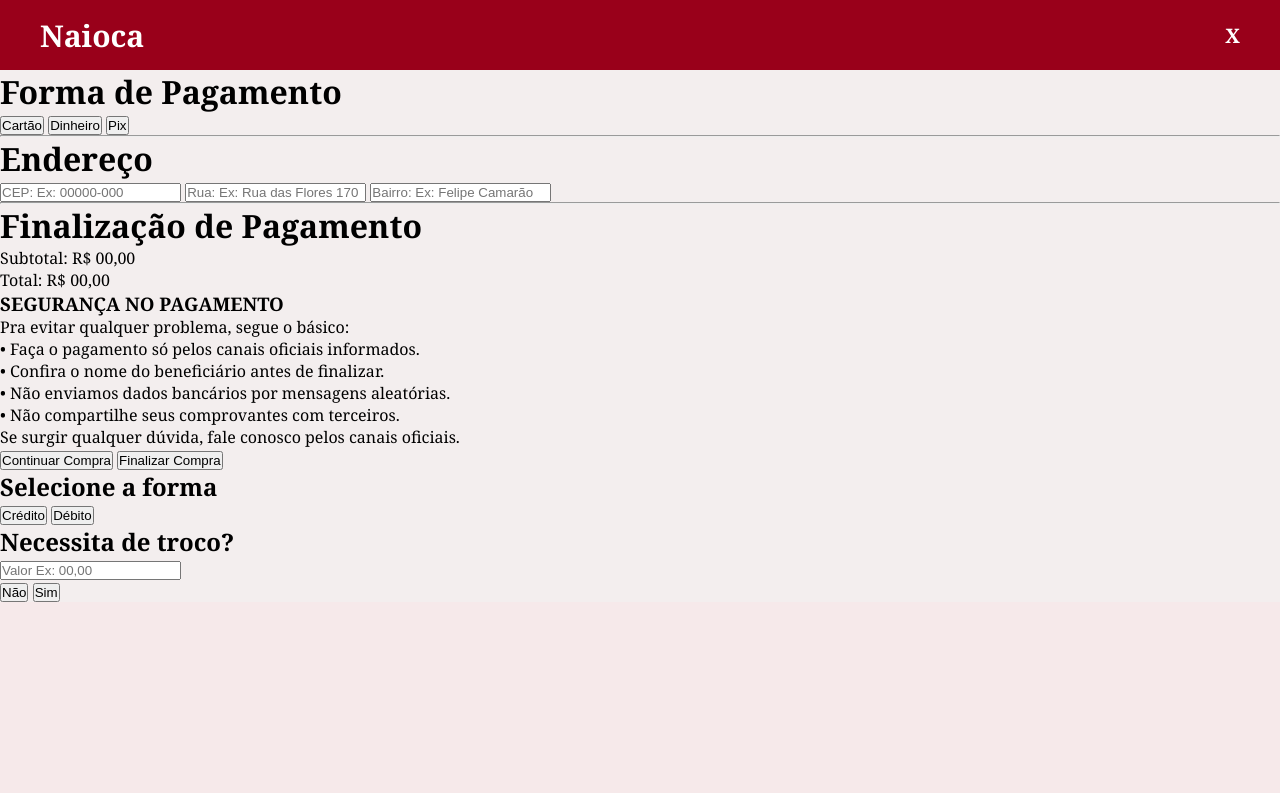
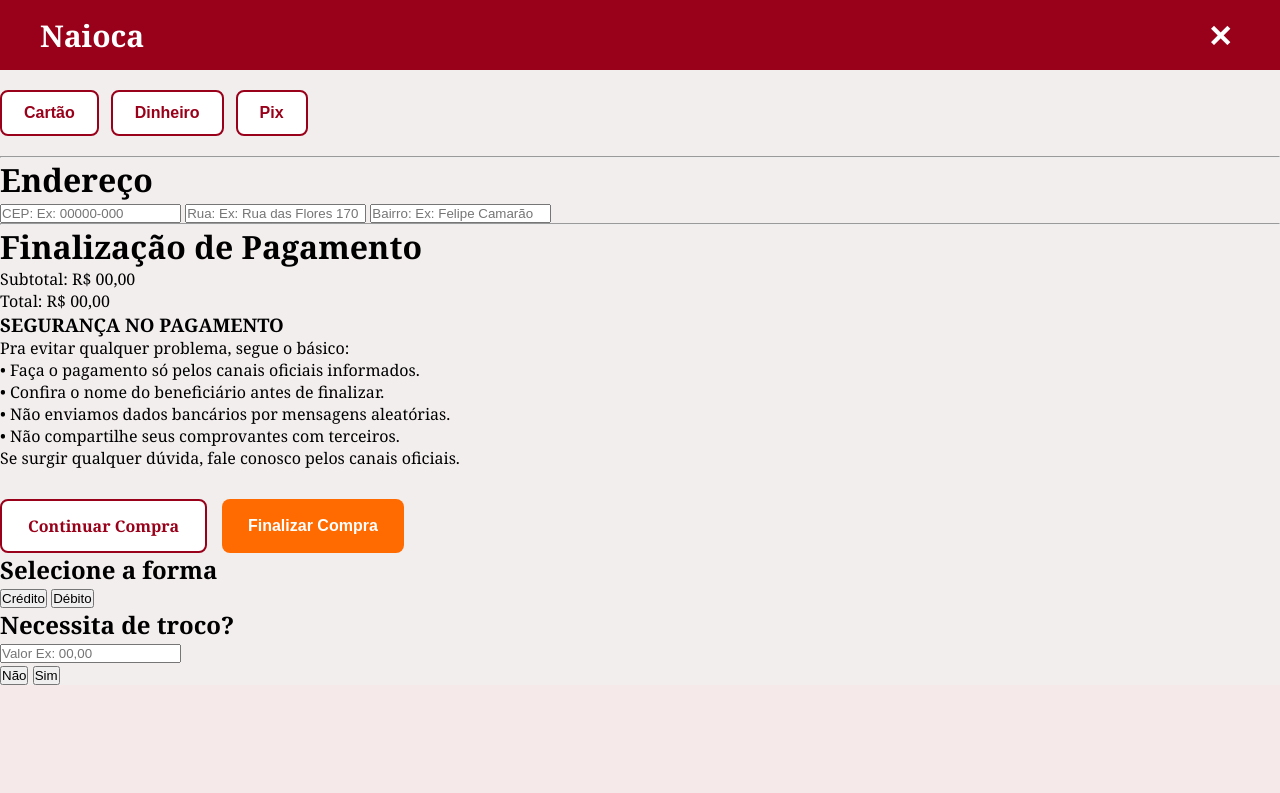
Before and after one commit to maidasilvacoelhinha-hue/Projeto-Naioca, a Django app: page /Naioca/pagamento/ in a window 1280 px wide. Shown: the top 793 px of the page. Before the commit the page ends 602 px from the top, so only its background shows below. Run offline with Django 5.2, Linux system fonts and the light colour scheme.

Commit message:
finalizando 2.0

```diff
--- a/Naioca/static/Naioca/css/style.css
+++ b/Naioca/static/Naioca/css/style.css
@@ -976,3 +976,181 @@ BOTÃO IR PARA PAGAMENTO
     transform:scale(1.05);
 
 }
+/* ==========================
+   BOTÃO FECHAR (X)
+========================== */
+
+.btn-fechar-pagamento{
+    width:40px;
+    height:40px;
+
+    display:flex;
+    align-items:center;
+    justify-content:center;
+
+    background:transparent;
+    color:#fff;
+
+    text-decoration:none;
+    font-size:30px;
+    font-weight:bold;
+
+    border-radius:50%;
+    transition:.3s;
+}
+
+.btn-fechar-pagamento:hover{
+    background:rgba(255,255,255,.18);
+    transform:rotate(90deg);
+}
+
+
+/* ==========================
+   BOTÕES DE PAGAMENTO
+========================== */
+
+.botoes-pagamento{
+    display:flex;
+    gap:12px;
+    flex-wrap:wrap;
+    margin:20px 0;
+}
+
+.btn-pagamento{
+    background:#ffffff;
+    color:#99001a;
+
+    border:2px solid #99001a;
+    border-radius:8px;
+
+    padding:12px 22px;
+
+    cursor:pointer;
+
+    font-size:16px;
+    font-weight:600;
+
+    transition:.3s;
+}
+
+.btn-pagamento:hover{
+    background:#99001a;
+    color:#fff;
+}
+
+
+/* ==========================
+   BOTÕES FINAIS
+========================== */
+
+.acoes-pagamento{
+    display:flex;
+    gap:15px;
+    flex-wrap:wrap;
+    margin-top:30px;
+}
+
+.btn-continuar{
+    background:#ffffff;
+    color:#99001a;
+
+    border:2px solid #99001a;
+    border-radius:8px;
+
+    padding:14px 26px;
+
+    text-decoration:none;
+    font-weight:bold;
+
+    transition:.3s;
+}
+
+.btn-continuar:hover{
+    background:#99001a;
+    color:#fff;
+}
+
+.btn-finalizar{
+    background:#ff6b00;
+    color:#fff;
+
+    border:none;
+    border-radius:8px;
+
+    padding:14px 26px;
+
+    cursor:pointer;
+
+    font-size:16px;
+    font-weight:bold;
+
+    transition:.3s;
+}
+
+.btn-finalizar:hover{
+    background:#e65f00;
+}
+
+
+/* ==========================
+   BOTÕES CRÉDITO/DÉBITO
+========================== */
+
+.forma-cartao{
+    display:flex;
+    gap:12px;
+    margin:15px 0;
+}
+
+.btn-forma-cartao{
+    background:#fff;
+    color:#99001a;
+
+    border:2px solid #99001a;
+    border-radius:8px;
+
+    padding:10px 20px;
+
+    cursor:pointer;
+
+    font-weight:600;
+
+    transition:.3s;
+}
+
+.btn-forma-cartao:hover{
+    background:#99001a;
+    color:#fff;
+}
+
+
+/* ==========================
+   BOTÕES SIM/NÃO
+========================== */
+
+.troco-opcoes{
+    display:flex;
+    gap:12px;
+    margin-top:12px;
+}
+
+.btn-troco{
+    background:#fff;
+    color:#99001a;
+
+    border:2px solid #99001a;
+    border-radius:8px;
+
+    padding:10px 22px;
+
+    cursor:pointer;
+
+    font-weight:bold;
+
+    transition:.3s;
+}
+
+.btn-troco:hover{
+    background:#99001a;
+    color:#fff;
+}
--- a/Naioca/templates/Naioca/pagamento.html
+++ b/Naioca/templates/Naioca/pagamento.html
@@ -16,21 +16,21 @@
 
     <div class="topo">
         <h2>Naioca</h2>
-        <span>X</span>
+    <a href="/Naioca/cardapio/" class="btn-fechar-pagamento">
+    ✕
+</a>
+
     </div>
 
-    <div class="conteudo">
+    <div class="botoes-pagamento">
 
-        <h1>Forma de Pagamento</h1>
+    <button class="btn-pagamento">Cartão</button>
 
-        <div class="formas">
+    <button class="btn-pagamento">Dinheiro</button>
 
-            <button>Cartão</button>
+    <button class="btn-pagamento">Pix</button>
 
-            <button>Dinheiro</button>
-
-            <button>Pix</button>
-
+    </div>
         </div>
 
         <hr>
@@ -75,17 +75,17 @@
 
         </div>
 
-        <div class="botoes">
+       <div class="acoes-pagamento">
 
-            <button class="continuar">
-                Continuar Compra
-            </button>
+    <a href="/Naioca/cardapio/" class="btn-continuar">
+        Continuar Compra
+    </a>
 
-            <button class="finalizar">
-                Finalizar Compra
-            </button>
+    <button class="btn-finalizar">
+        Finalizar Compra
+    </button>
 
-        </div>
+</div>
 
     </div>
 
```
